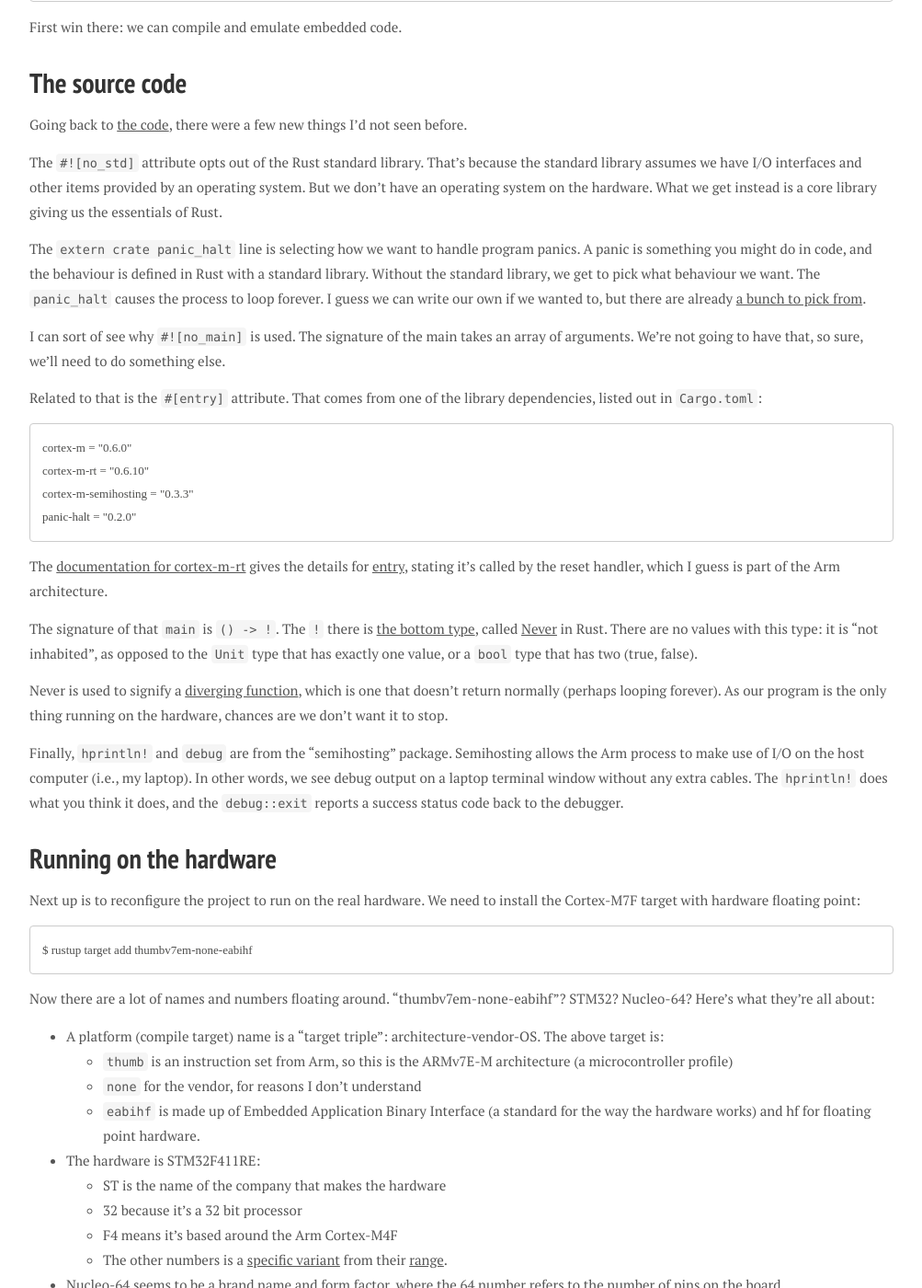
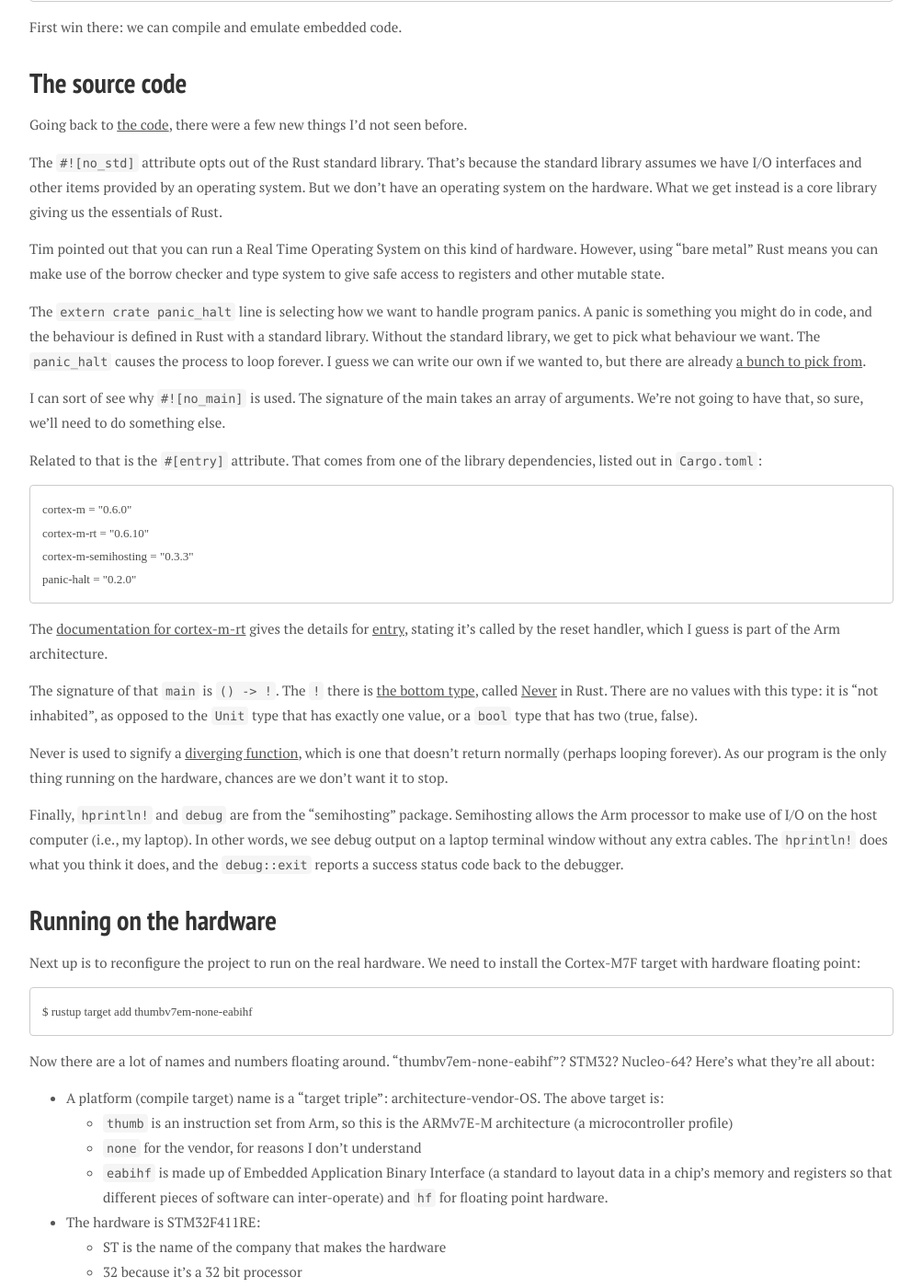
Before and after one commit to d6y/richard.dallaway.com, a Jekyll site: the page built from _posts/2019-10-24-rust-embedded-1.md, in a window 1280 px wide and 1400 px high, scrolled down 2601 px. Shown: the whole window at 92% size, without its empty margins (138-1141 px from the left). Built offline with Jekyll 4.4.1, drawn with Linux system fonts in a browser that asks for light colours; nearby versions of some CDN libraries; some web fonts are replaced; some of the changed text lies outside the part shown.

Commit message:
fold in feedback from Tim

```diff
--- a/_posts/2019-10-24-rust-embedded-1.md
+++ b/_posts/2019-10-24-rust-embedded-1.md
@@ -4,7 +4,7 @@ title:      "Brighton Rust: Embedded systems, day 1"
 author:     "Richard Dallaway"
 ---
 
-The Brighton Rust group has been learning how to run Rust programs on embedded hardware.
+The Brighton Rust group has been learning how to run Rust programs "bare metal" on embedded hardware.
 That is, hardware without any operating system: an Arm chip, some memory, the odd button and a few LEDs.
 
 Tim kindly lead us through "hello world", and these are my notes on what we did, specifically on macOS.
@@ -32,7 +32,7 @@ We're working with a STM32 Nucleo-64 device:
 
 <img src="/img/posts/2019-rust-embedded/f411re-320x320.jpg" width="320" height="320" alt="photo of the hardware, a Nucleo 64 board">
 
-That's a Arm Cortex-M4 chip plus a programmer/debugger so we can send it compiled code,
+This one has an Arm Cortex-M4 chip plus a programmer/debugger so we can send it compiled code,
 and debug the code as it runs.
 More on the hardware and what all that means later.
 
@@ -132,6 +132,8 @@ The `#![no_std]` attribute opts out of the Rust standard library.
 That's because the standard library assumes we have I/O interfaces and other items provided by an operating system. But we don't have an operating system on the hardware.
 What we get instead is a core library giving us the essentials of Rust.
 
+Tim pointed out that you can run a Real Time Operating System on this kind of hardware. However, using "bare metal" Rust means you can make use of the borrow checker and type system to give safe access to registers and other mutable state.
+
 The `extern crate panic_halt` line is selecting how we want to handle program panics.
 A panic is something you might do in code, and the behaviour is defined in Rust with a standard library.
 Without the standard library, we get to pick what behaviour we want.
@@ -166,7 +168,7 @@ As our program is the only thing running on the hardware,
 chances are we don't want it to stop.
 
 Finally, `hprintln!` and `debug` are from the "semihosting" package.
-Semihosting allows the Arm process to make use of I/O on the host computer (i.e., my laptop).
+Semihosting allows the Arm processor to make use of I/O on the host computer (i.e., my laptop).
 In other words, we see debug output on a laptop terminal window without any extra cables.
 The `hprintln!` does what you think it does, and the `debug::exit` reports a success status code back to the debugger.
 
@@ -186,7 +188,7 @@ Now there are a lot of names and numbers floating around.
 The above target is:
     - `thumb` is an instruction set from Arm, so this is the ARMv7E-M architecture (a microcontroller profile)
     - `none` for the vendor, for reasons I don't understand
-    - `eabihf` is  made up of Embedded Application Binary Interface (a standard for the way the hardware works) and hf for floating point hardware.
+    - `eabihf` is  made up of Embedded Application Binary Interface (a standard to layout data in a chip's memory and registers so that different pieces of software can inter-operate) and `hf` for floating point hardware.
 - The hardware is STM32F411RE:
     - ST is the name of the company that makes the hardware
     - 32 because it's a 32 bit processor
@@ -222,3 +224,5 @@ One for next time.
 All of this is in [the Rust Embedded book][book], along with plenty more. Well worth browsing.
 
 The code I've used is in [a repository on Github][final].
+
+_Thanks to Tim for suggestions on improving this post._
```
